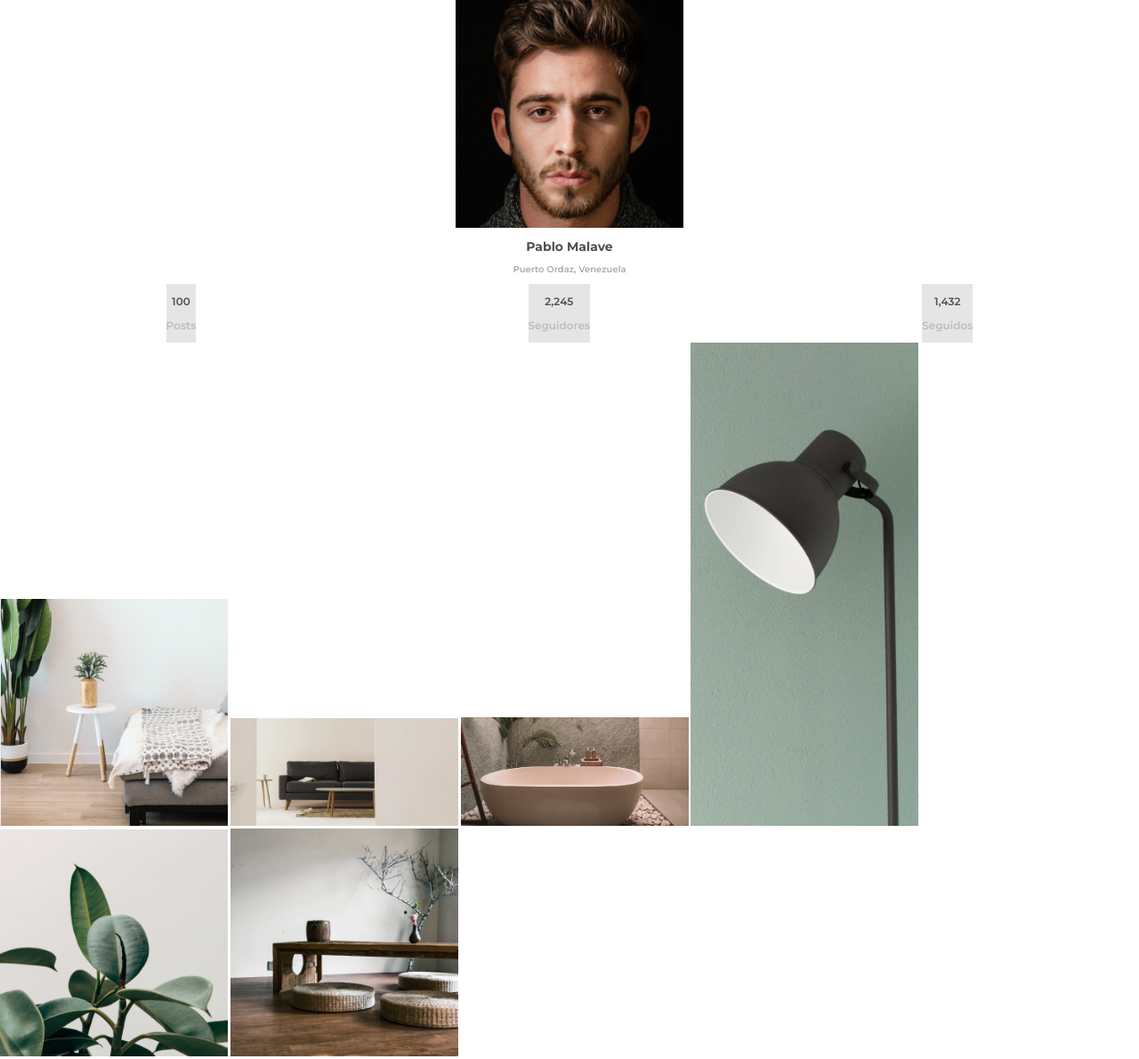
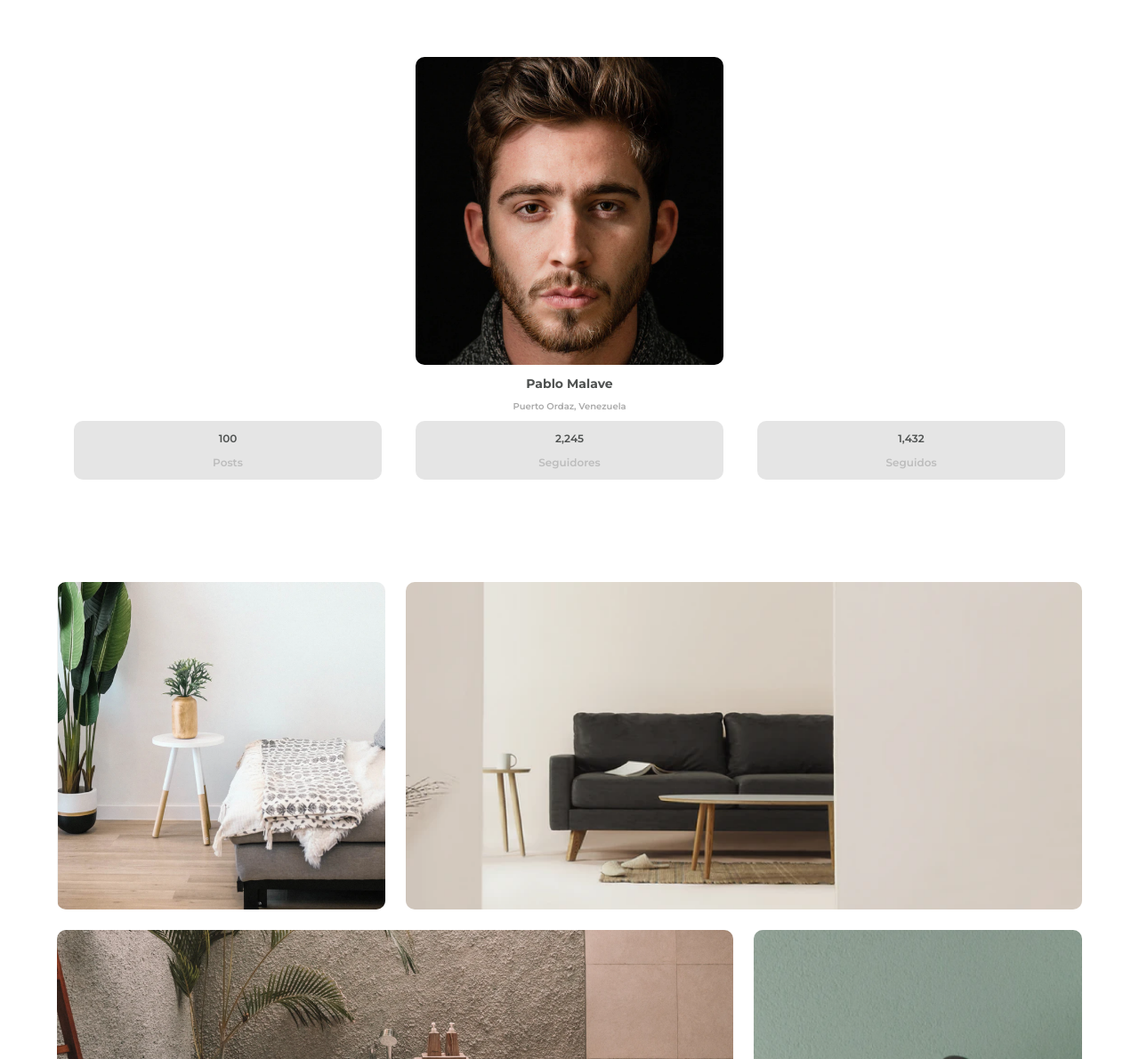
Before and after one commit to pablomalave/05.my-gallery, a plain HTML site: page index.html in a window 1280 px wide. Shown: the top 1190 px of the page at 89% size. Drawn offline with Linux system fonts and the light colour scheme.

Commit message:
update mainStyle.css

```diff
--- a/css/mainStyle.css
+++ b/css/mainStyle.css
@@ -14,10 +14,11 @@ body{
     font-weight: 600;
     font-size: 10px;
     color: #4E5150;
+    margin: 5%;
 }
 
 img{
-    width: 20%;
+  border-radius: 10px;
 }
 
 /* Author Content */
@@ -25,8 +26,13 @@ img{
     text-align: center;
 }
 
+.author-photo{
+  width: 30%;
+}
+
 .author-name{
     font-size: 1.4em;/*14px*/
+    padding: 0;
 }
 
 .author-location{
@@ -43,10 +49,47 @@ img{
 .dataCard{
     font-size: 1.2em;/*12px*/
     background: #E5E5E5;
+    width: 30%;
+    border-radius: 10px;
 }
 
 .data-concept{
     color: #BDBDBD;
+}
+
+/*Gallery*/
+.gallery-content{
+  display: grid;
+  grid-template-areas: "photo1 photo2 photo2"
+                        "photo3 photo3 photo4"
+                        "photo5 photo6 photo4";
+  align-items: stretch;
+  column-gap: 2% ;
+  row-gap: 2%;
+  margin: 10% 0;
+}
+
+.photo{
+  width: 100%;
+}
+
+.photo1{
+  grid-area: photo1;
+}
+.photo2{
+  grid-area: photo2;
+}
+.photo3{
+  grid-area: photo3;
+}
+.photo4{
+  grid-area: photo4;
+}
+.photo5{
+  grid-area: photo5;
+}
+.photo6{
+  grid-area: photo6;
 }
 
 /* Footer */
```
